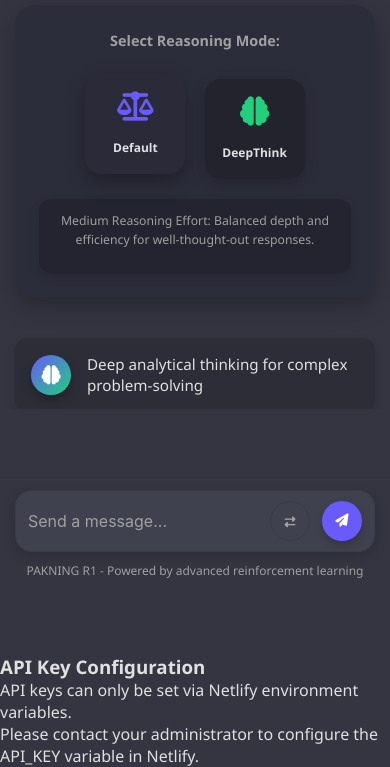
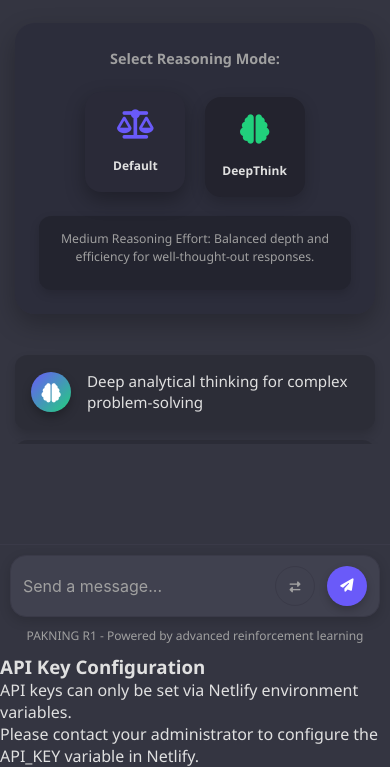
Before and after one commit to evpoker2467/pakningai, a website: page index.html in a window 390 px wide. Shown: the part 190-957 px from the top of the page. Drawn offline with Linux system fonts and the light colour scheme; no server answers.

```diff
--- a/styles.css
+++ b/styles.css
@@ -2075,6 +2075,25 @@
     display: none;
 }
 
+.mobile-mode .api-key-form-container {
+    display: none !important;
+}
+
+.mobile-mode .chat-input-container {
+    position: fixed;
+    bottom: 0;
+    left: 0;
+    right: 0;
+    background: var(--bg-color);
+    padding: 10px;
+    border-top: 1px solid var(--border-color);
+    z-index: 100;
+}
+
+.mobile-mode .chat-messages {
+    padding-bottom: 80px; /* Add space for the fixed input container */
+}
+
 /* Web Mode Styles (current layout) */
 .web-mode .app-container {
     flex-direction: row;
```
